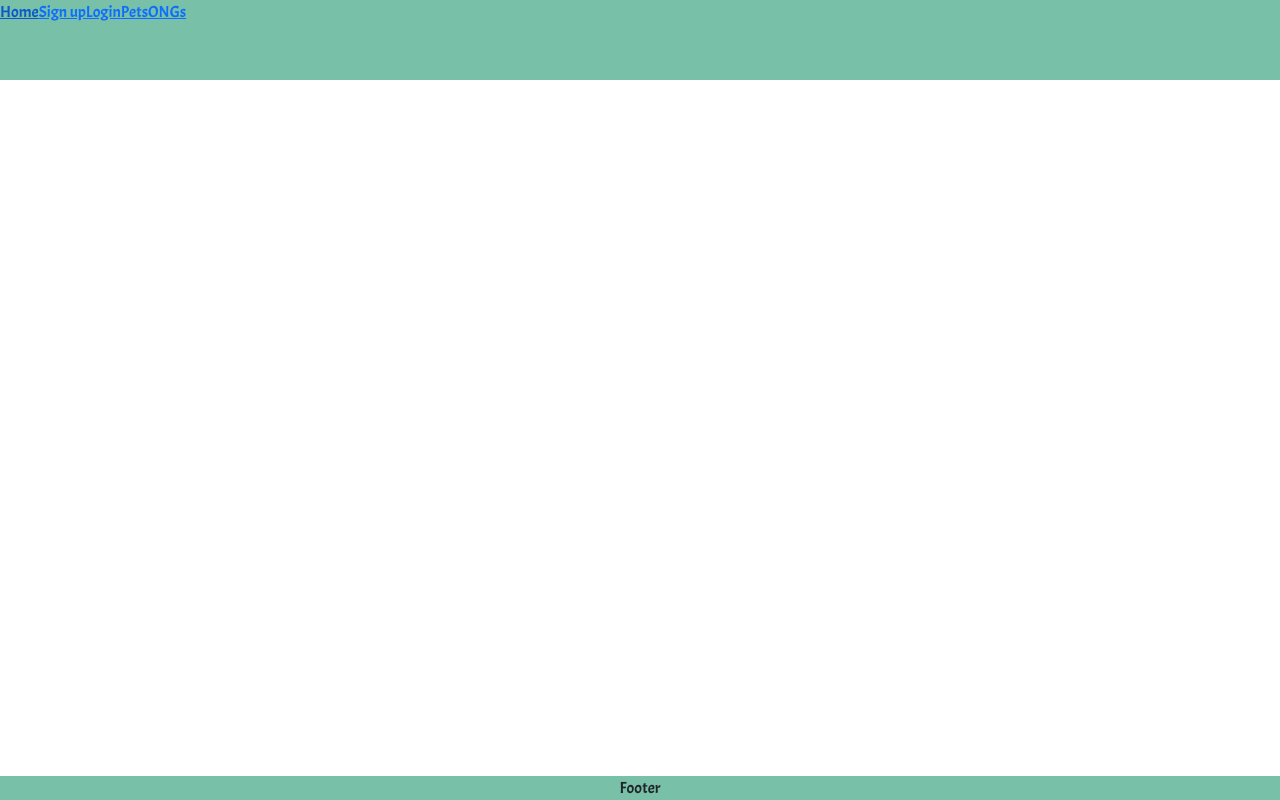
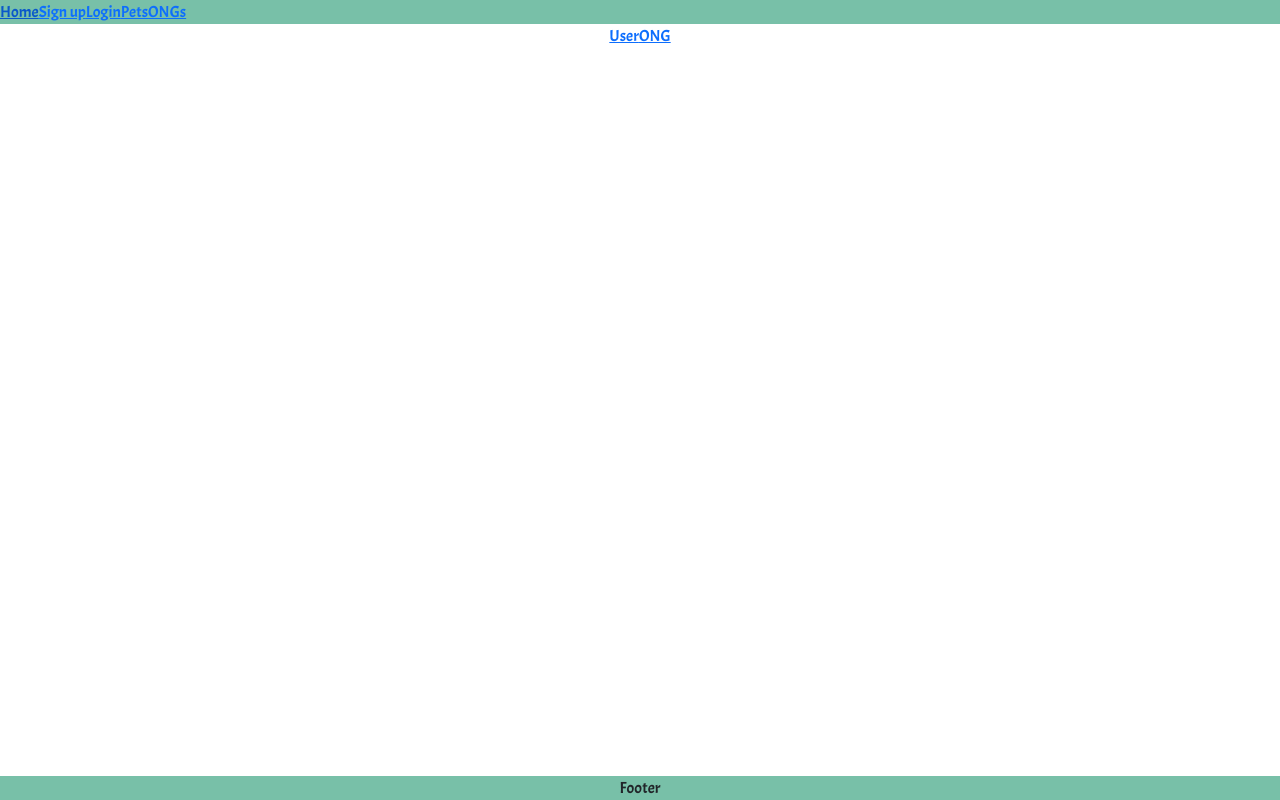
Before and after one commit to renatainojosa/final-project-client, a React (Create React App) app: page /signup in a window 1280 px wide. Built offline with nearby package versions, Linux system fonts and the light colour scheme.

Commit message:
criadas paginas de cadastro user e ong

```diff
--- a/src/App.js
+++ b/src/App.js
@@ -8,6 +8,8 @@ import Pets from './pages/Pets/Pets';
 import Ongs from './pages/Ongs/Ongs';
 import Footer from './components/Footer/Footer';
 import Instructions from './pages/Instructions/Instructions';
+import SignUpOng from './pages/SignUpOng/SignUpOng';
+import SignUpUser from './pages/SignUpUser/SignUpUser';
 
 function App() {
   return (
@@ -16,6 +18,8 @@ function App() {
       <Routes>
         <Route path='/' element={<HomePage/>}/>
         <Route path='/signup' element={<SignUp/>}/>
+        <Route path='/signup/user' element={<SignUpUser/>}/>
+        <Route path='/signup/ong' element={<SignUpOng/>}/>
         <Route path='/login' element={<Login/>}/>
         <Route path='/pets' element={<Pets/>}/>
         <Route path='/ongs' element={<Ongs/>}/>
--- a/src/components/Navbar/Navbar.css
+++ b/src/components/Navbar/Navbar.css
@@ -1,6 +1,6 @@
 .nav {
     z-index: 2;
-    position: fixed;
+    position: relative;
     left: 0;
     right: 0;
     height: 10%;
--- a/src/pages/SignUp/SignUp.js
+++ b/src/pages/SignUp/SignUp.js
@@ -1,8 +1,16 @@
 import './SignUp.css'
+import {Link} from 'react-router-dom'
 
 const SignUp = () => {
   return (
-    <div>SignUp</div>
+    <div>
+      <Link to="/signup/user">
+        User
+      </Link>
+      <Link to="/signup/ong">
+        ONG
+      </Link>
+    </div>
   )
 }
 
--- /dev/null
+++ b/src/pages/SignUpOng/SignUpOng.js
@@ -0,0 +1,9 @@
+import './SignUpOng.css';
+
+const SignUpOng = () => {
+  return (
+    <div>SignUpOng</div>
+  )
+}
+
+export default SignUpOng;
--- /dev/null
+++ b/src/pages/SignUpUser/SignUpUser.js
@@ -0,0 +1,10 @@
+import './SignUpUser.css';
+import { useState } from 'react';
+
+const SignUpUser = () => {
+  return (
+    <div>SignUpUser</div>
+  )
+}
+
+export default SignUpUser;
```
Also changed, not shown: src/pages/SignUpOng/SignUpOng.css (added), src/pages/SignUpUser/SignUpUser.css (added).
